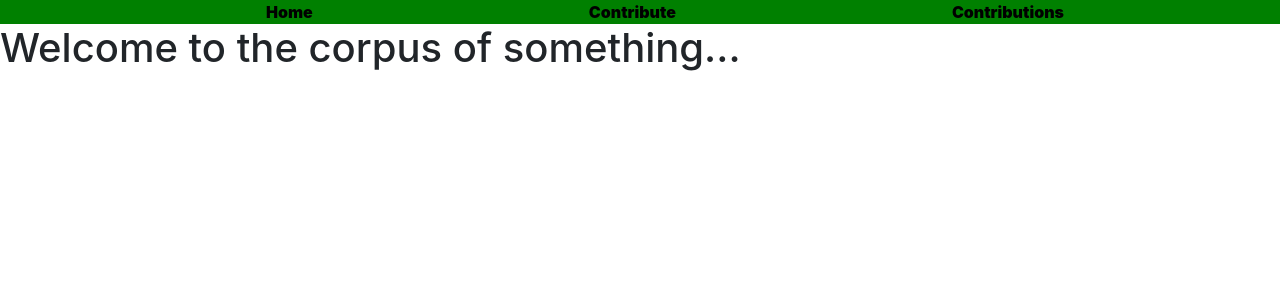
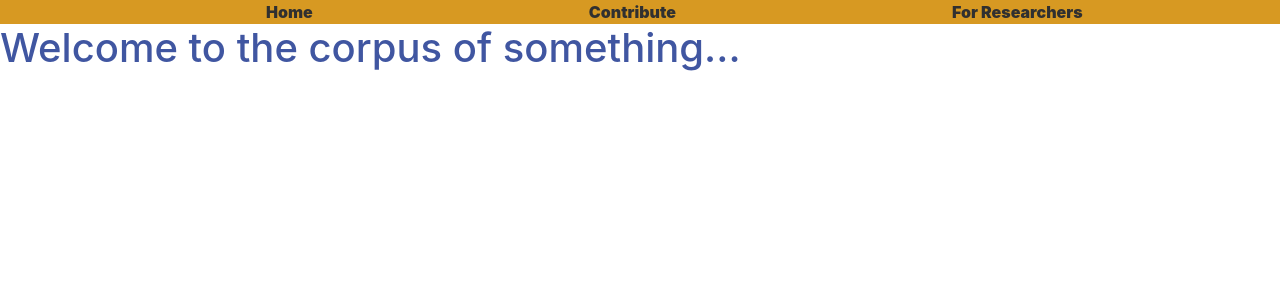
Before and after one commit to akemp7/CapstoneReact, a React app: page / in a window 1280 px wide. Shown: the top 300 px of the page. Built offline with nearby package versions, Linux system fonts and the light colour scheme.

Commit message:
Add styling

```diff
--- a/src/components/Header.jsx
+++ b/src/components/Header.jsx
@@ -1,9 +1,12 @@
 import React from 'react';
 
 function Header() {
+    var textStyle={
+        color: '#4056A1'
+    }
     return (
         <div>
-            <h1>Welcome to the corpus of something...</h1>
+            <h1 style={textStyle}>Welcome to the corpus of something...</h1>
         </div>
     );
 }
--- a/src/components/Navbar.jsx
+++ b/src/components/Navbar.jsx
@@ -4,7 +4,7 @@ import { Link } from 'react-router-dom';
 function Navbar() {
     var bar={
         width: '100%',
-        backgroundColor: 'green'
+        backgroundColor: '#D79922'
     };
 
     var navText={
@@ -12,7 +12,7 @@ function Navbar() {
         padding: '10px',
         fontWeight:'900',
         marginLeft: '20vmax',
-        color: 'black'
+        color: '#303030'
     }
     return (
         <div style={bar}>
@@ -20,7 +20,7 @@ function Navbar() {
                 <nav>
                     <Link to="/" style={navText}>Home</Link>
                     <Link to="/contribute" style={navText}>Contribute</Link>
-                    <Link to="/contributions" style={navText}>Contributions</Link>
+                    <Link to="/contributions" style={navText}>For Researchers</Link>
                 </nav>
             </div>
         </div>
```
Also changed, not shown: src/components/Home.jsx (+5 -2 lines).
